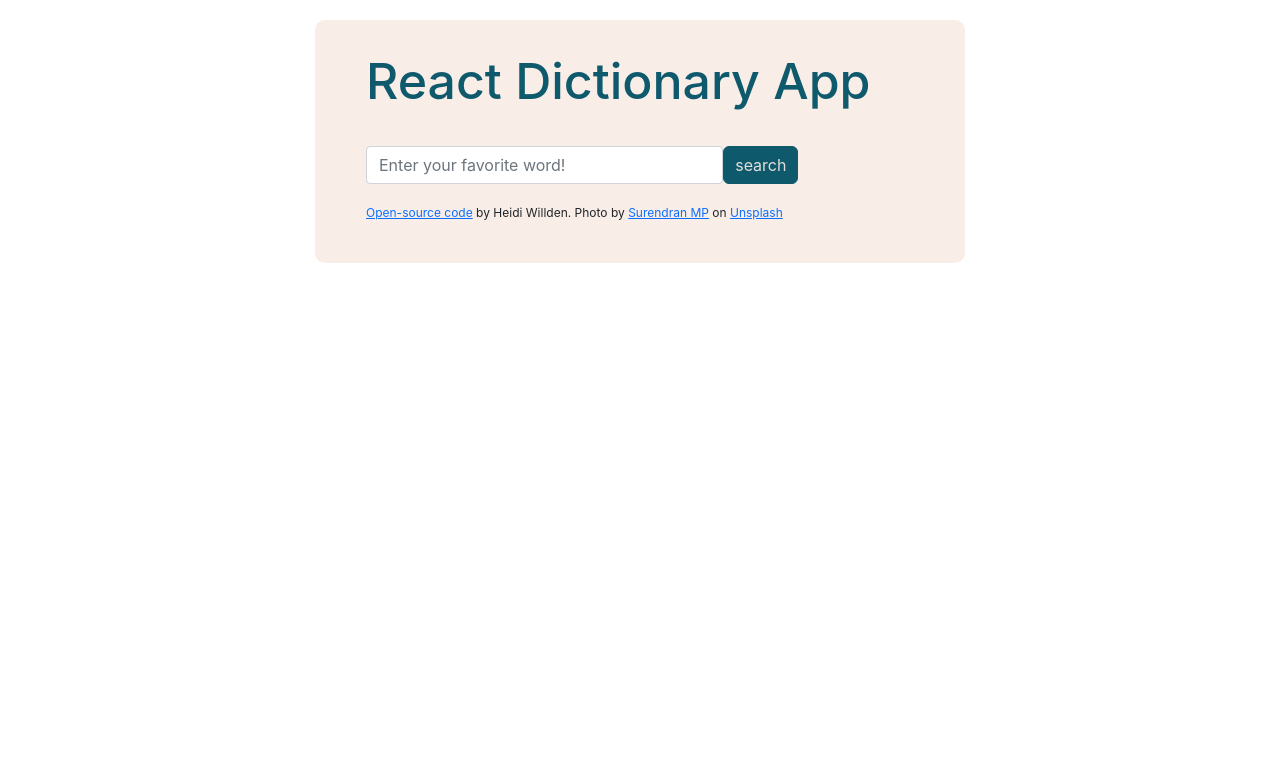
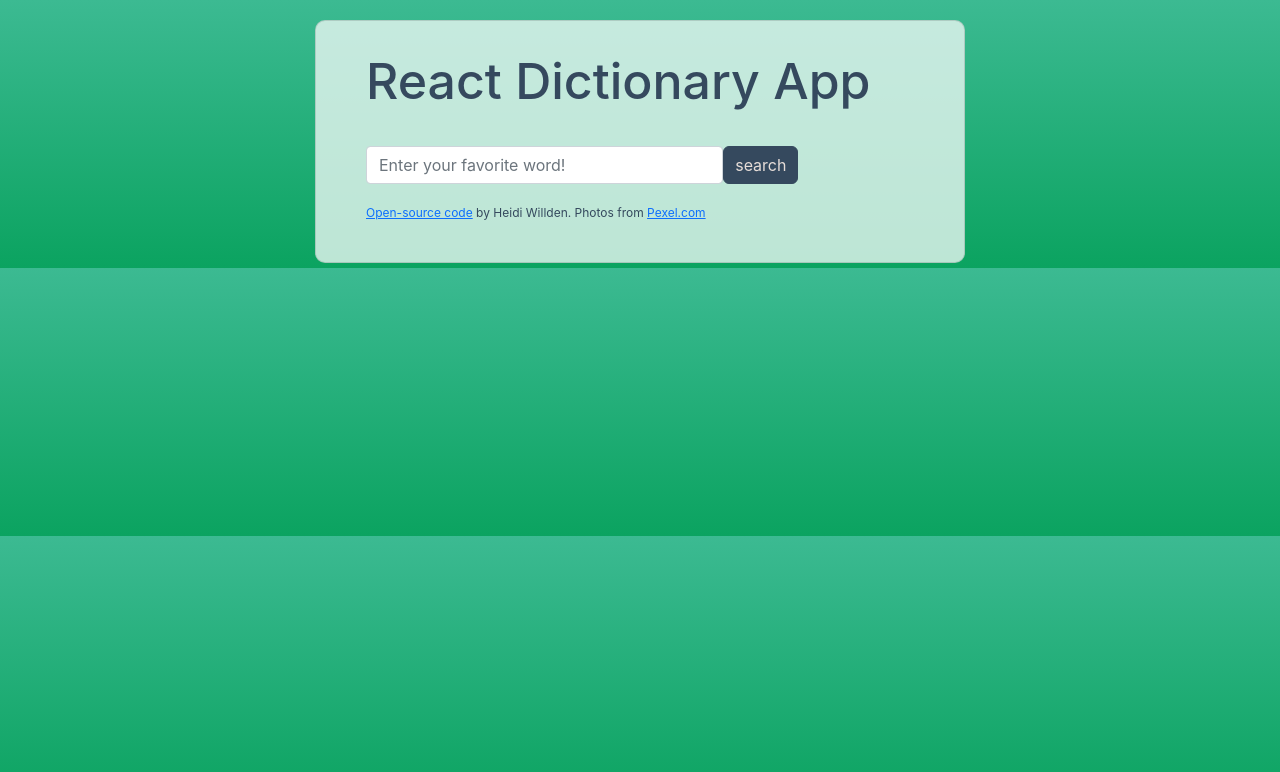
Before and after one commit to momopeachyh/dictionary-app, a React (Create React App) app: page / in a window 1280 px wide. Shown: the top 772 px of the page. Built offline with nearby package versions, Linux system fonts and the light colour scheme; no server answers.

Commit message:
Updated background and color scheme

```diff
--- a/src/App.css
+++ b/src/App.css
@@ -1,7 +1,11 @@
+body {
+  background: linear-gradient(to top, #0ba360 0%, #3cba92 100%);
+}
+
 .card {
-  background-color: rgb(249, 237, 229, 0.9);
-  border-color: #f9ede5e6;
+  background-color: rgba(234, 247, 243, 0.8);
   border-radius: 10px;
+  color: #35495e;
   margin: 20px auto 5px;
   max-width: 650px;
   padding: 20px 50px;
--- a/src/Data.css
+++ b/src/Data.css
@@ -1,5 +1,4 @@
 .word {
-  color: #0f596d;
   font-size: 40px;
   margin-bottom: 5px;
 }
--- a/src/Dictionary.css
+++ b/src/Dictionary.css
@@ -7,8 +7,8 @@ input {
 }
 
 .btn {
-  background: #0f596d;
-  border: 1px solid #0f596d;
+  background: #35495e;
+  border: 1px solid #35495e;
   border-radius: 6px;
   color: #f9ede5e6;
   width: 75px;
@@ -18,8 +18,8 @@ input {
 }
 
 .btn:hover {
-  background: rgba(15, 89, 109, 0.8);
-  border: rgba(15, 89, 109, 0.8);
+  background: rgba(53, 73, 94, 0.8);
+  border: rgba(53, 73, 94, 0.8);
   color: #f9ede5e6;
   outline: none;
 }
--- a/src/Footer.js
+++ b/src/Footer.js
@@ -7,9 +7,8 @@ export default function Footer() {
       <a href="https://github.com/momopeachyh/dictionary-app">
         Open-source code
       </a>{" "}
-      by Heidi Willden. Photo by{" "}
-      <a href="https://unsplash.com/@sure_mp"> Surendran MP</a> on{" "}
-      <a href="https://unsplash.com/">Unsplash</a>
+      by Heidi Willden. Photos from{" "}
+      <a href="https://www.pexels.com">Pexel.com</a>
     </div>
   );
 }
--- a/src/Header.css
+++ b/src/Header.css
@@ -1,5 +1,4 @@
 h1 {
-  color: #0f596d;
   font-size: 50px;
   margin-bottom: 15px;
   margin-top: 10px;
--- a/src/Meaning.css
+++ b/src/Meaning.css
@@ -15,7 +15,6 @@ section {
 }
 
 .Part-of-speech {
-  color: #0f596d;
   font-size: 22px;
   margin: 0px;
 }
--- a/src/Phonetics.css
+++ b/src/Phonetics.css
@@ -1,9 +1,10 @@
 button {
   border: none;
   background: none;
+  color: #35495e;
   transition: all 150ms ease-in-out;
 }
 
 button:hover {
-  color: #0f596d;
+  color: rgba(53, 73, 94, 0.8);
 }
```
